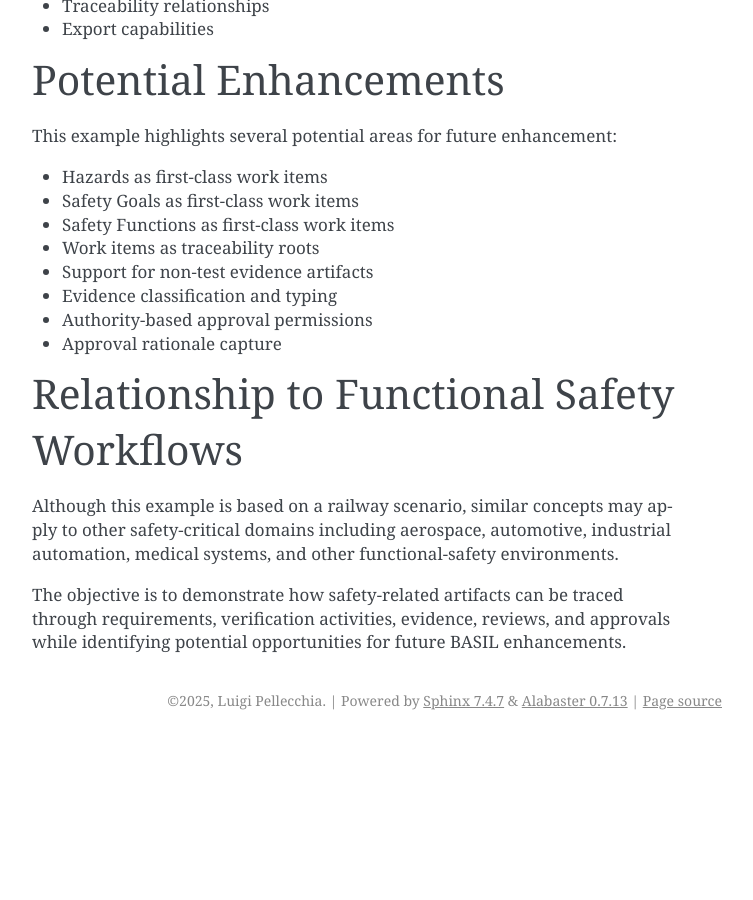
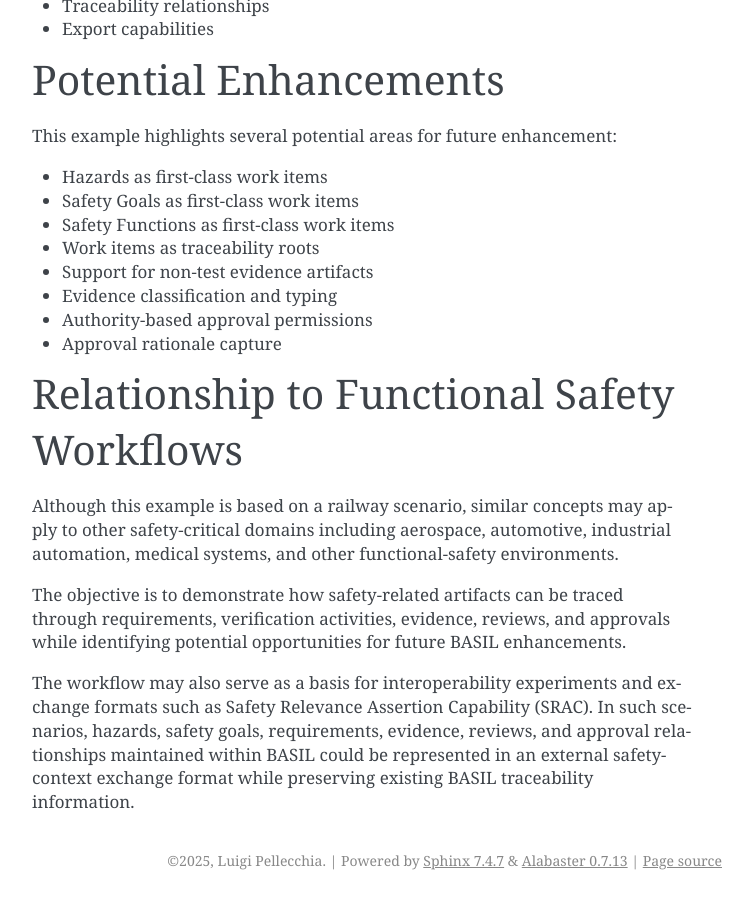
Before and after one commit to elisa-tech/BASIL, a Sphinx documentation site: the page built from docs/source/railway_safety_workflow.rst, in a window 1280 px wide and 900 px high, scrolled down 3355 px. Shown: the whole window, without its empty margins (388-1141 px from the left). Built offline with Sphinx 7.4.7, drawn with Linux system fonts in a browser that asks for light colours; before the commit the page ends 4095 px from its top, so only the background shows below that.

Commit message:
docs: add SRAC interoperability note
Signed-off-by: Devashri Datta <devashri.datta@gmail.com>

```diff
--- a/docs/source/railway_safety_workflow.rst
+++ b/docs/source/railway_safety_workflow.rst
@@ -177,3 +177,10 @@ The objective is to demonstrate how safety-related artifacts can be traced
 through requirements, verification activities, evidence, reviews, and
 approvals while identifying potential opportunities for future BASIL
 enhancements.
+
+The workflow may also serve as a basis for interoperability experiments and
+exchange formats such as Safety Relevance Assertion Capability (SRAC). In
+such scenarios, hazards, safety goals, requirements, evidence, reviews, and
+approval relationships maintained within BASIL could be represented in an
+external safety-context exchange format while preserving existing BASIL
+traceability information.
```
